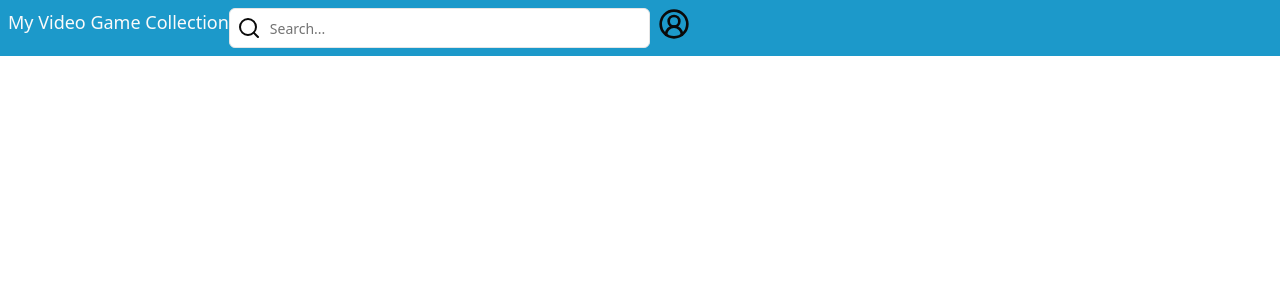
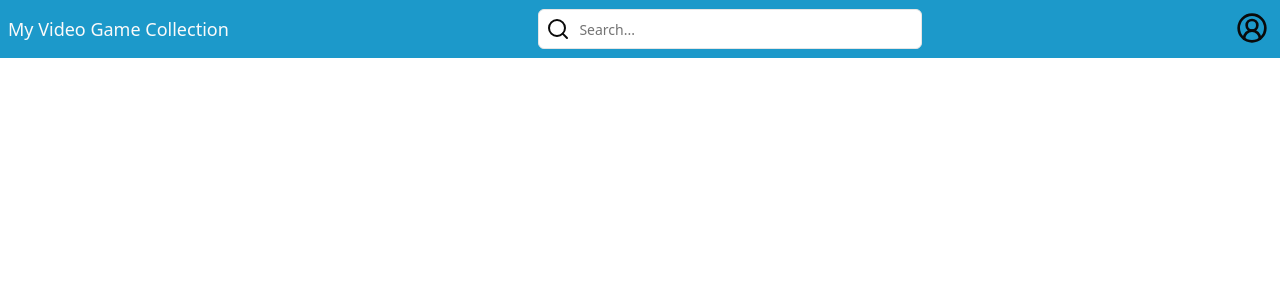
Before and after one commit to J-Ariola/my-video-game-collection, a React app: page /new in a window 1280 px wide. Shown: the top 300 px of the page. Built offline with nearby package versions, Linux system fonts and the light colour scheme; no server answers; the HTML template or start-up script is replaced by a standard one.

Commit message:
feature: create profile drop down menu

```diff
--- a/src/components/NewHeader.tsx
+++ b/src/components/NewHeader.tsx
@@ -1,22 +1,23 @@
 
-import { CircleUserRound } from "lucide-react"
 import SearchBar from "@/components/SearchBar"
+import ProfileDropDownMenu from "./ProfileDropdownMenu";
 
 interface Props {
 
 }
 
+//TODO: Perfectly center the search bar relative to the screen with
 const NewHeader:React.FC<Props> = (): React.JSX.Element => {
   return (
     <header className="min-h-fit">
-      <div className="bg-primary flex p-2">
+      <div className="bg-primary flex items-center p-2 w-full">
         <h1 className="text-primary-foreground text-lg text-nowrap">
           My Video Game Collection
         </h1>
-        <SearchBar className="lg:w-1/3"/>
-        <div className="px-2">
-          <CircleUserRound className="w-8 h-8"/>
+        <div className="flex-1 flex justify-center">
+          <SearchBar className="lg:w-96"/>
         </div>
+        <ProfileDropDownMenu className=""/>
       </div>
     </header>
   )
--- /dev/null
+++ b/src/components/ProfileDropdownMenu.tsx
@@ -0,0 +1,41 @@
+import {
+  DropdownMenu,
+  DropdownMenuContent,
+  DropdownMenuGroup,
+  DropdownMenuItem,
+  DropdownMenuLabel,
+  DropdownMenuSeparator,
+  DropdownMenuTrigger
+ } from "./ui/dropdown-menu";
+import { Button } from "./ui/button";
+import { CircleUserRound } from "lucide-react"
+import { cn } from "@/lib/utils";
+
+interface Props {
+  className?: string
+}
+
+const ProfileDropDownMenu:React.FC<Props>= ({className}) => {
+  return (
+    <div className={cn(className)}>
+      <DropdownMenu>
+        <DropdownMenuTrigger className="rounded-full" asChild>
+          <Button variant="ghost" size="icon" className="[&_svg]:size-8">
+            <CircleUserRound />
+          </Button>
+        </DropdownMenuTrigger>
+        <DropdownMenuContent>
+          <DropdownMenuLabel>My Account</DropdownMenuLabel>
+          <DropdownMenuSeparator/>
+          <DropdownMenuGroup>
+            <DropdownMenuItem>
+              Profile
+            </DropdownMenuItem>
+          </DropdownMenuGroup>
+        </DropdownMenuContent>
+      </DropdownMenu>
+    </div>
+  );
+}
+
+export default ProfileDropDownMenu;
```
